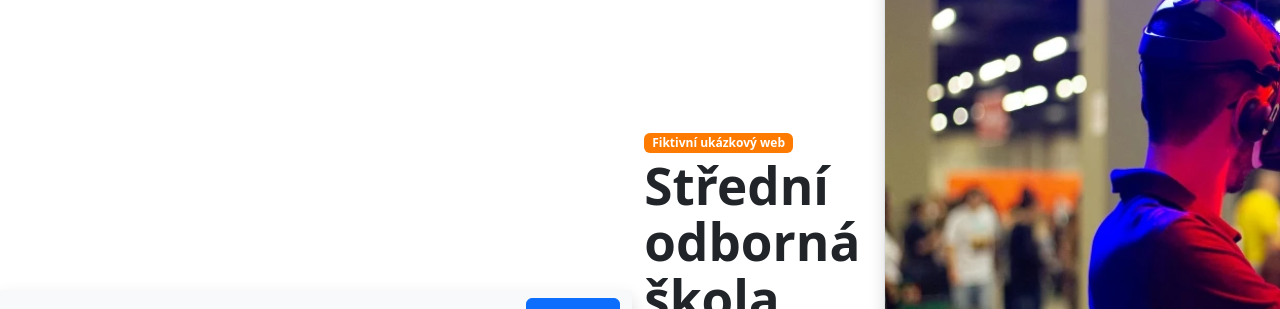
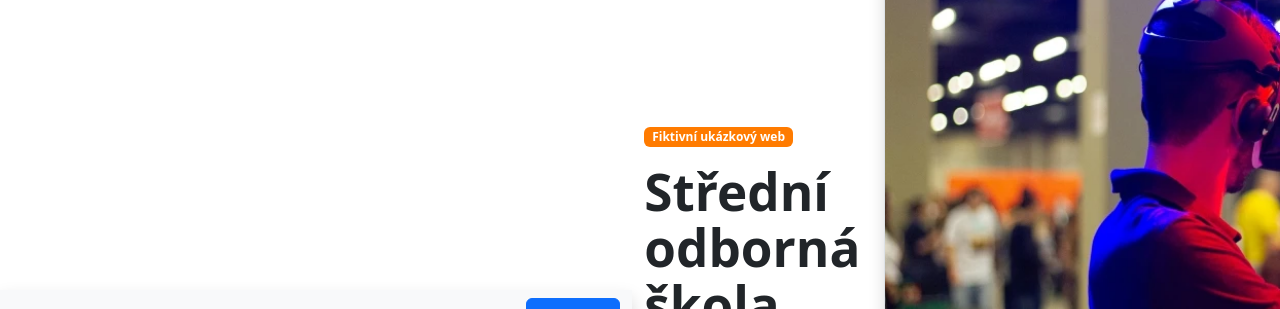
Before and after one commit to pslib-cz/2025-p2a-web-bootstrap-school-viktoravec, a website built with Vite: page index.html in a window 1280 px wide. Shown: the part 3050-3359 px from the top of the page. Built offline with nearby package versions, Linux system fonts and the light colour scheme; files whose address does not match are found by name.

Commit message:
WEB - Update z hodiny II

```diff
--- a/index.html
+++ b/index.html
@@ -102,10 +102,10 @@
       </nav>
     <header>
       <div class="container-lg" id="home">
-        <span class="badge badge-orange mt-3">
+        <p class="badge badge-orange mt-3">
           Fiktivní ukázkový web
-        </span>
-          <h1 class="col-12 fw-bold mt-1">Střední odborná škola Digital</h1>
+        </p>
+          <h1 class="col-12 fw-bold">Střední odborná škola Digital</h1>
           <h3 class="fw-light fs-5">Moderní vzdělávání v IT, designu a digitálních<br> médiích. Studujte u nás, jsme Vaše <em>jednička!</em></h3>
       </div>
     </header>
```
